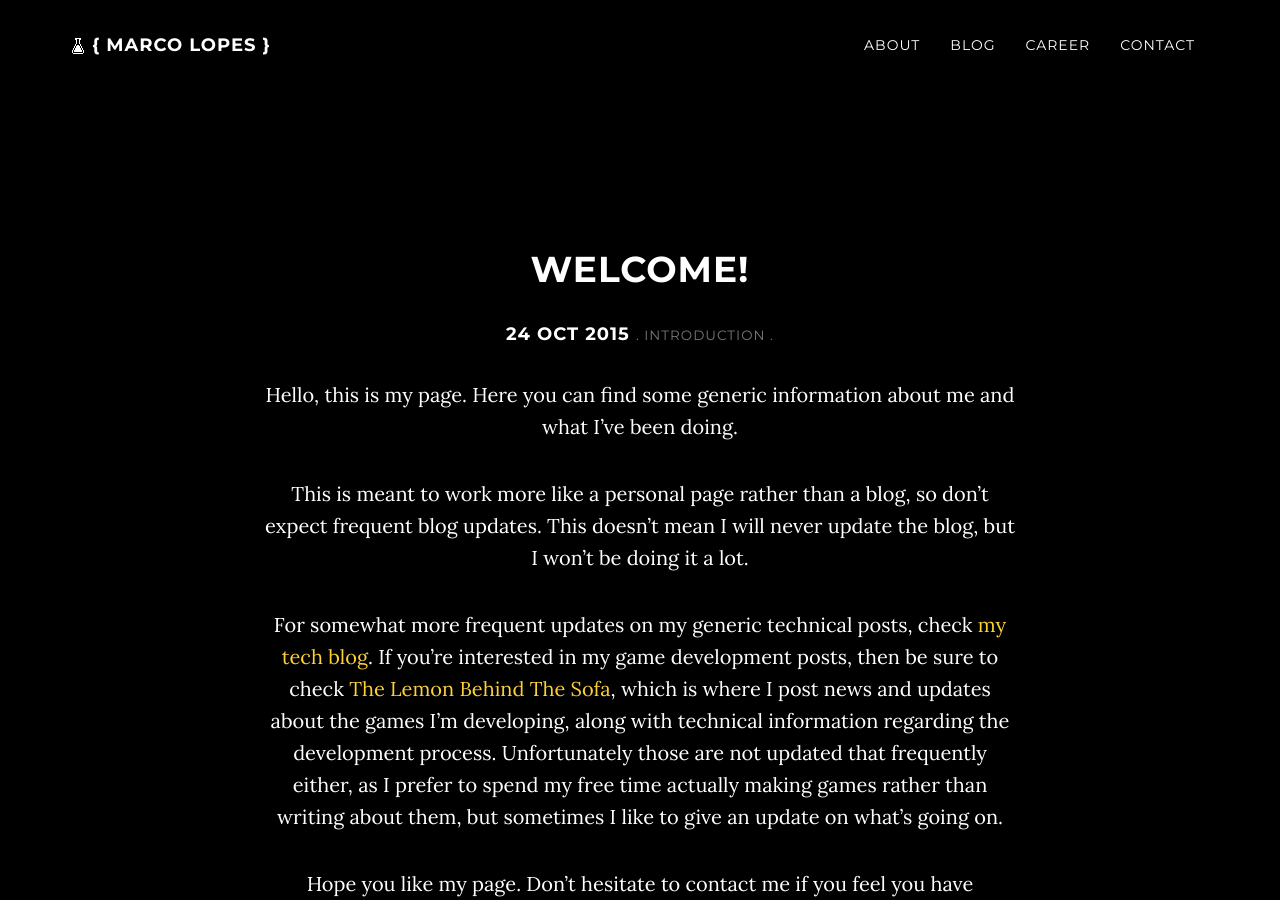
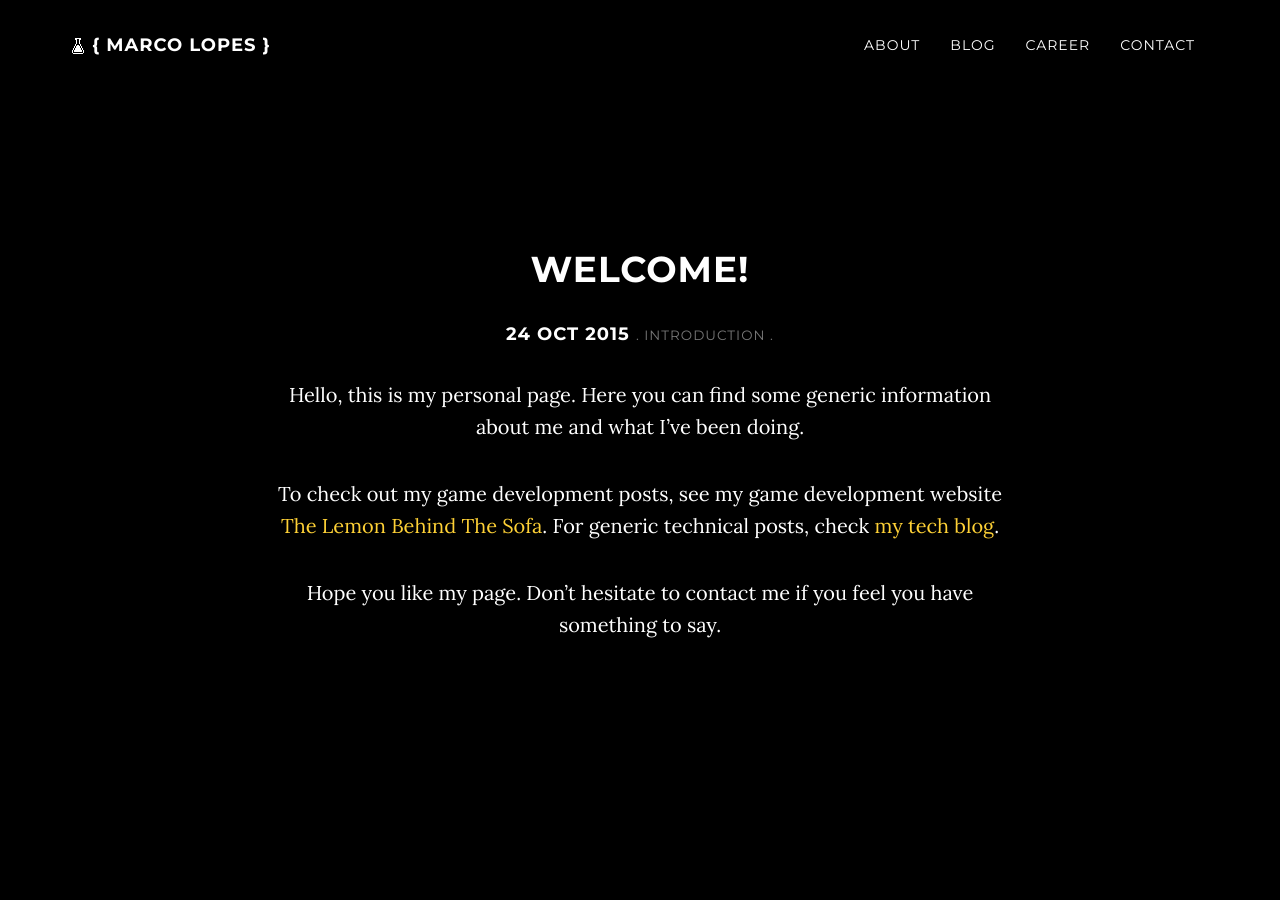
Before and after one commit to mlopes/mlopes.github.io, a Jekyll site: the page built from _posts/2015-10-24-welcome.markdown, in a window 1280 px wide and 900 px high. Built offline with Jekyll 4.4.1, drawn with Linux system fonts in a browser that asks for light colours; nearby versions of some CDN libraries.

Commit message:
Update the first post

```diff
--- a/_posts/2015-10-24-welcome.markdown
+++ b/_posts/2015-10-24-welcome.markdown
@@ -4,12 +4,10 @@ title:  "Welcome!"
 date:   2015-10-24 18:21:00
 category: introduction
 ---
-Hello, this is my page. Here you can find some generic information about me and what I've been doing.
+Hello, this is my personal page. Here you can find some generic information about me and what I've been doing.
 
-This is meant to work more like a personal page rather than a blog, so don't expect frequent blog updates. This doesn't mean I will never update the blog, but I won't be doing it a lot.
-
-For somewhat more frequent updates on my generic technical posts, check [my tech blog][marco-lopes_com]. If you're interested in my game development posts, then be sure to check [The Lemon Behind The Sofa][lemon_behind_the_sofa], which is where I post news and updates about the games I'm developing, along with technical information regarding the development process.
-Unfortunately those are not updated that frequently either, as I prefer to spend my free time actually making games rather than writing about them, but sometimes I like to give an update on what's going on.
+To check out my game development posts, see my game development website [The Lemon Behind The Sofa][lemon_behind_the_sofa].
+For  generic technical posts, check [my tech blog][marco-lopes_com].
 
 Hope you like my page. Don't hesitate to contact me if you feel you have something to say.
 
```
